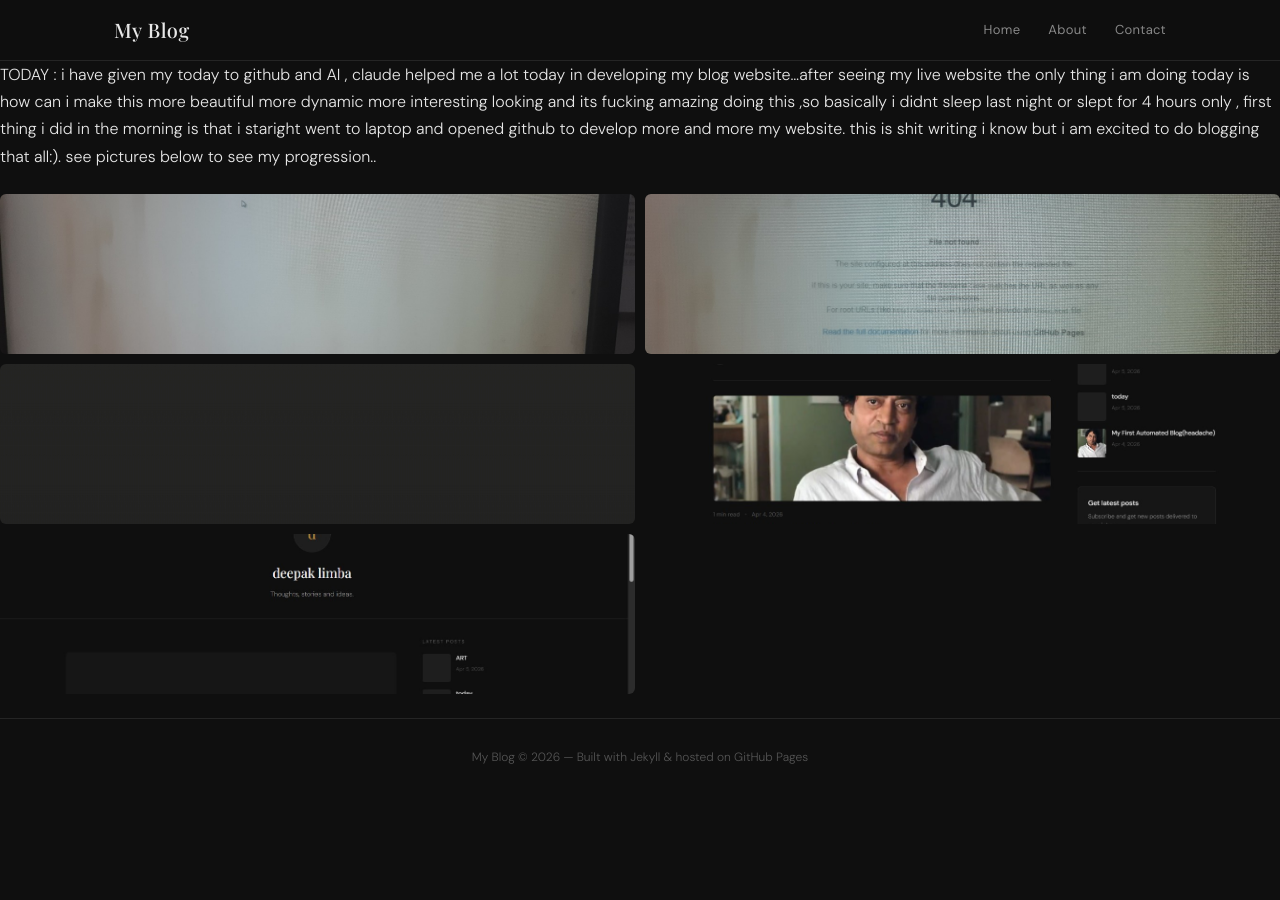
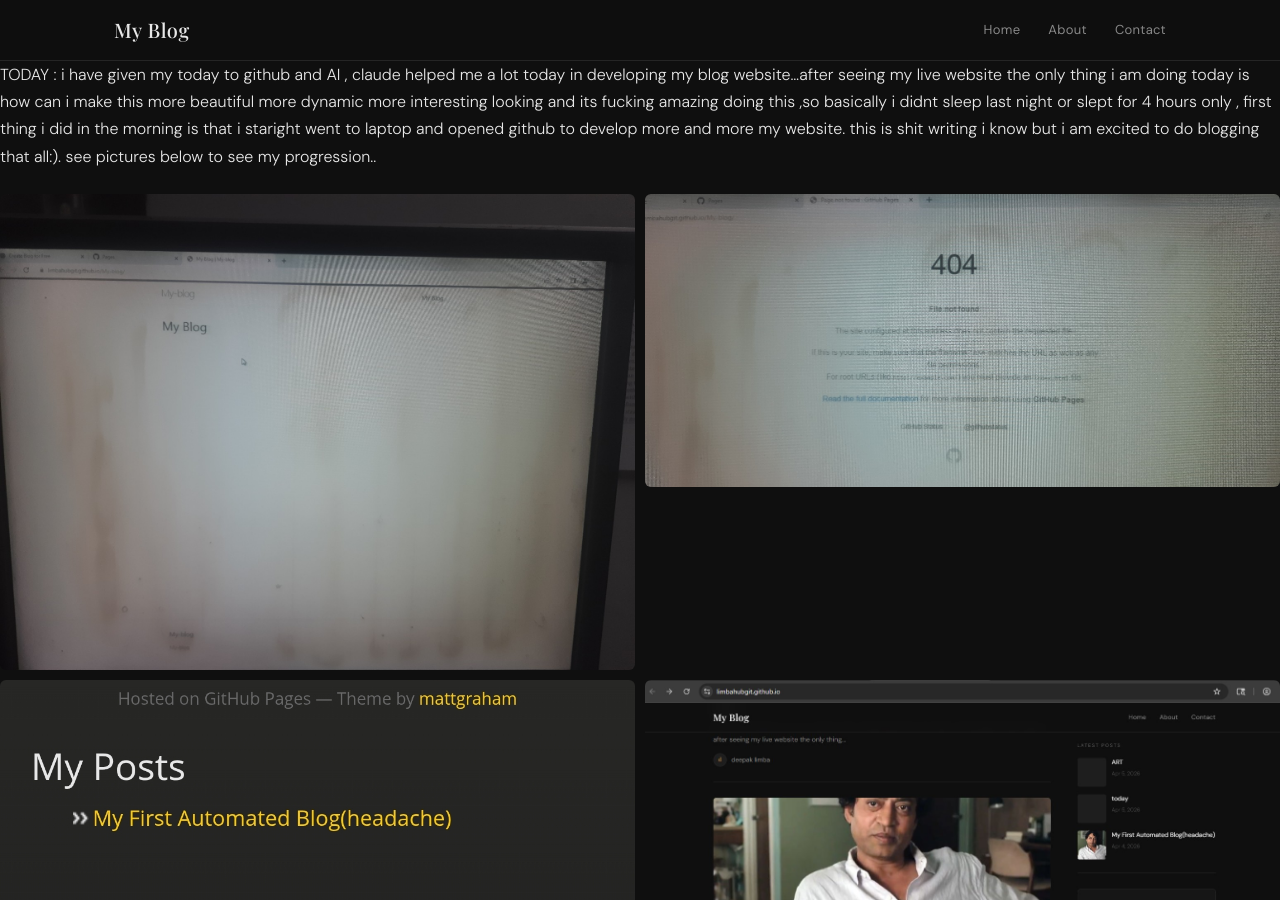
Before and after one commit to limbahubgit/limbahubgit.github.io, a Jekyll site: the page built from _posts/2026-04-05-today.md, in a window 1280 px wide and 900 px high. Built offline with Jekyll 4.4.1, drawn with Linux system fonts in a browser that asks for light colours.

Commit message:
Update 2026-04-05-today.md

```diff
--- a/_posts/2026-04-05-today.md
+++ b/_posts/2026-04-05-today.md
@@ -9,9 +9,9 @@
 TODAY : i have given my today to github and AI , claude helped me a lot today in developing my blog website...after seeing my live website the only thing i am doing today is how can i make this more beautiful more dynamic more interesting looking and its fucking amazing doing this ,so basically i didnt sleep last night or slept for 4 hours only , first thing i did in the morning is that i staright went to laptop and opened github to develop more and more my website. this is shit writing i know but i am excited to do blogging that all:). see pictures below to see my progression..
 
 <div style="display:grid; grid-template-columns:1fr 1fr; gap:10px; margin:24px 0;">
-  <img src="/assets/images/Image1.jpg" style="width:100%; height:160px; object-fit:cover; border-radius:6px;" />
-  <img src="/assets/images/Image2.jpg" style="width:100%; height:160px; object-fit:cover; border-radius:6px;" />
-  <img src="/assets/images/Image3.jpg" style="width:100%; height:160px; object-fit:cover; border-radius:6px;" />
-  <img src="/assets/images/screenshot1.jpg" style="width:100%; height:160px; object-fit:cover; border-radius:6px;" />
-  <img src="/assets/images/screenshot2.jpg" style="width:100%; height:160px; object-fit:cover; border-radius:6px;" />
+  <img src="/assets/images/Image1.jpg" style="width:100%; height:auto; border-radius:6px;" />
+  <img src="/assets/images/Image2.jpg" style="width:100%; height:auto; border-radius:6px;" />
+  <img src="/assets/images/Image3.jpg" style="width:100%; height:auto; border-radius:6px;" />
+  <img src="/assets/images/screenshot1.jpg" style="width:100%; height:auto; border-radius:6px;" />
+  <img src="/assets/images/screenshot2.jpg" style="width:100%; height:auto; border-radius:6px;" />
 </div>
```
